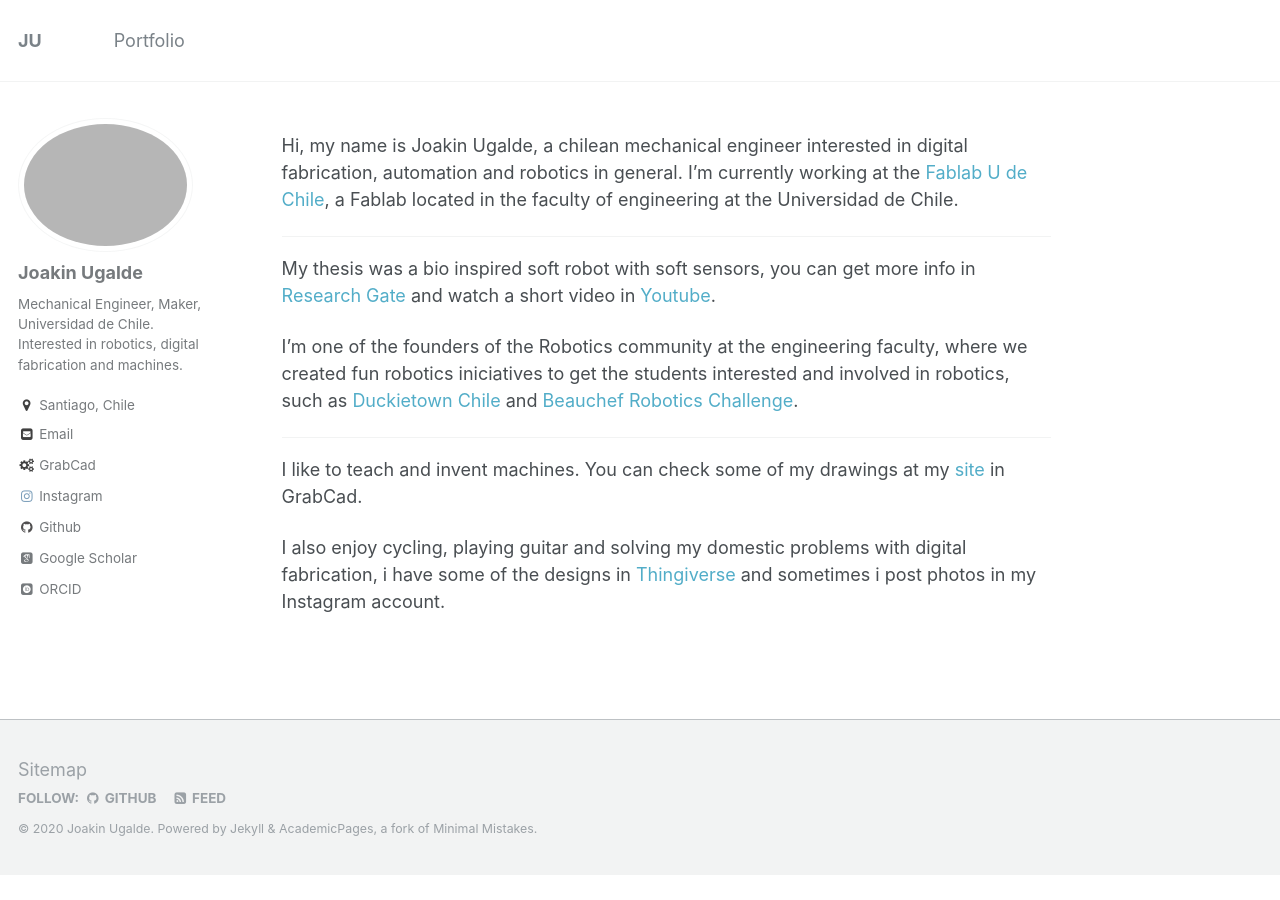
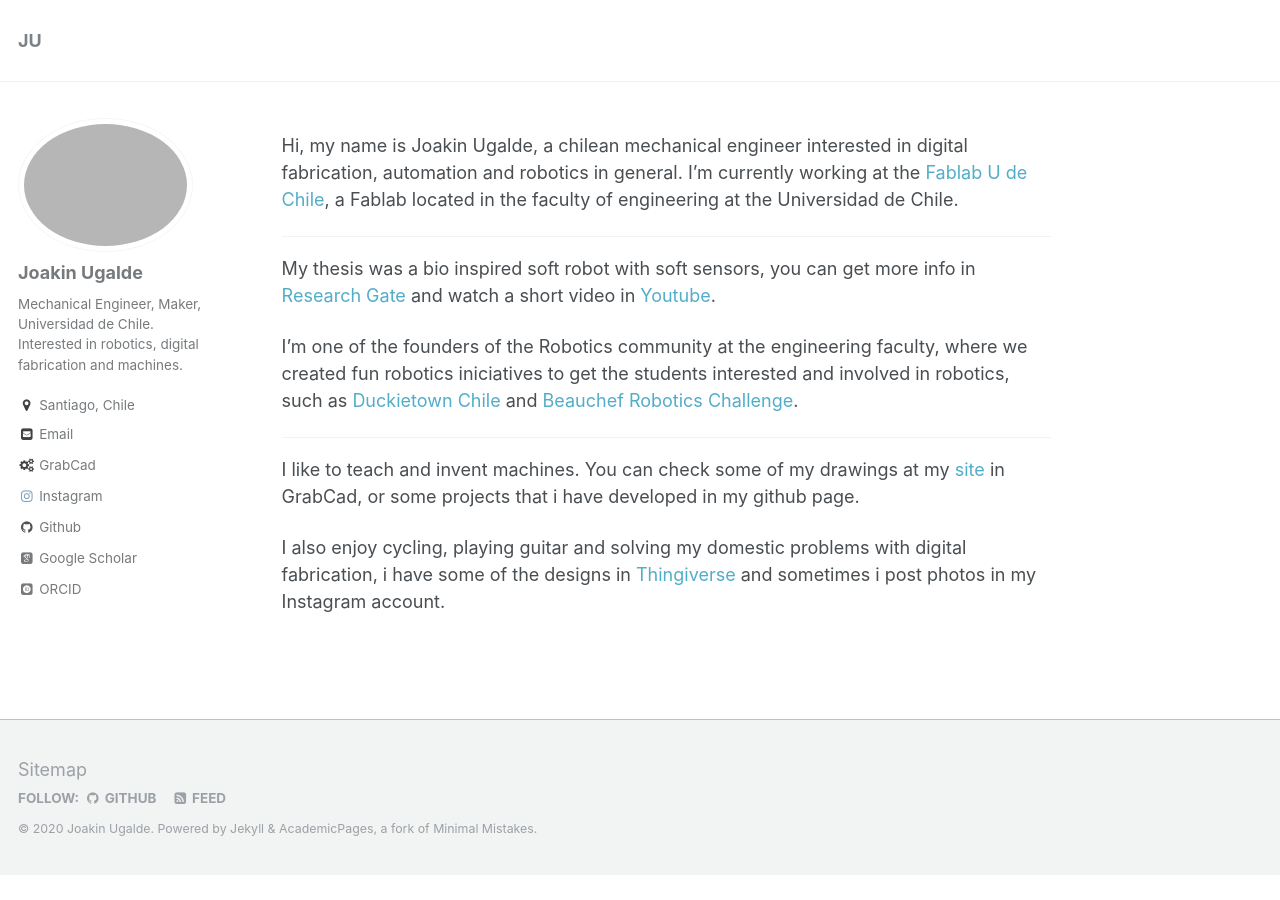
Before and after one commit to jkugalde/jkugalde.github.io, a Jekyll site: the page built from _pages/about.md, in a window 1280 px wide. Built offline with Jekyll 4.4.1, drawn with Linux system fonts in a browser that asks for light colours; some web fonts are replaced.

Commit message:
some changes

```diff
--- a/_data/navigation.yml
+++ b/_data/navigation.yml
@@ -1,8 +1,8 @@
 # main links links
 main:
 
-  - title: "Portfolio"
-    url: /portfolio/
+  #- title: "Portfolio"
+  #  url: /portfolio/
 
   #- title: "Publications"
   #  url: /publications/
--- a/_pages/about.md
+++ b/_pages/about.md
@@ -19,6 +19,6 @@ I’m one of the founders of the Robotics community at the engineering faculty,
 
 ---
 
-I like to teach and invent machines. You can check some of my drawings at my [site](https://grabcad.com/joakin.ugalde-1) in GrabCad.
+I like to teach and invent machines. You can check some of my drawings at my [site](https://grabcad.com/joakin.ugalde-1) in GrabCad, or some projects that i have developed in my github page.
 
 I also enjoy cycling, playing guitar and solving my domestic problems with digital fabrication, i have some of the designs in [Thingiverse](https://www.thingiverse.com/JKUgalde/designs) and sometimes i post photos in my Instagram account.
```
